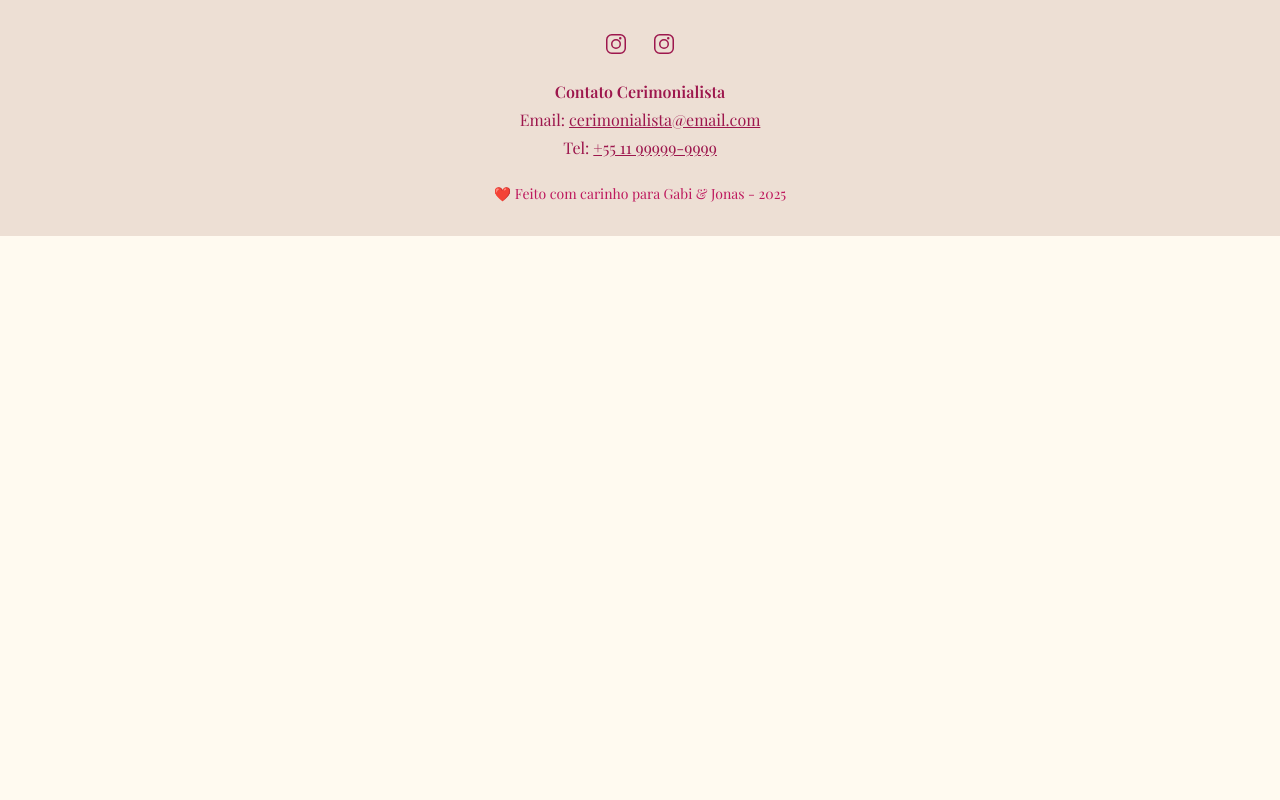
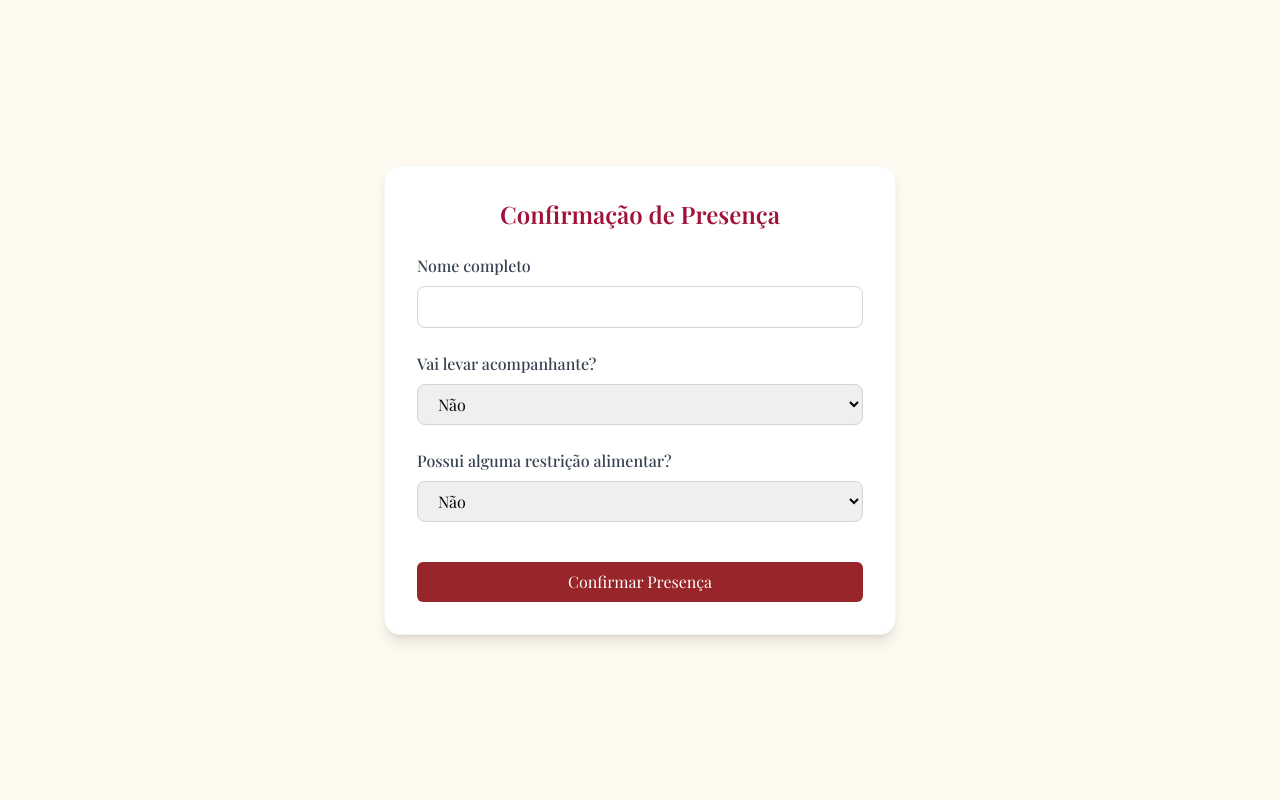
Before and after one commit to cintiacc/wedding-invite, a Vue app: page /invitation in a window 1280 px wide. Shown: the top 800 px of the page. Built offline with nearby package versions, Linux system fonts and the light colour scheme; a web font is replaced by a local one.

Commit message:
add layout convite

```diff
--- /dev/null
+++ b/src/composables/useFormulario.ts
@@ -0,0 +1,34 @@
+// useFormulario.ts
+import { reactive } from 'vue'
+
+export default function useFormulario() {
+  const form = reactive({
+    nome: '',
+    levarAcompanhante: 'nao',
+    acompanhantes: [] as string[],
+    temRestricao: 'nao',
+    restricao: '',
+  })
+
+  function adicionarAcompanhante() {
+    if (form.acompanhantes.length < 2) {
+      form.acompanhantes.push('')
+    }
+  }
+
+  function removerUltimoAcompanhante() {
+    form.acompanhantes.pop()
+  }
+
+  function enviarFormulario() {
+    console.log('Formulário enviado:', { ...form })
+    alert('Formulário enviado com sucesso!')
+  }
+
+  return {
+    form,
+    adicionarAcompanhante,
+    removerUltimoAcompanhante,
+    enviarFormulario,
+  }
+}
--- a/src/router/index.ts
+++ b/src/router/index.ts
@@ -1,9 +1,13 @@
 import { createRouter, createWebHistory } from 'vue-router'
 import type { RouteRecordRaw } from 'vue-router'
 import Home from '../views/Home.vue'
+import Invitation from '../views/Invitation.vue'
+
 
 const routes: RouteRecordRaw[] = [
   { path: '/', name: 'Home', component: Home },
+  { path: '/invitation', name: 'Invitation', component: Invitation },
+
 ]
 
 const router = createRouter({
--- a/src/views/Home.vue
+++ b/src/views/Home.vue
@@ -111,7 +111,7 @@
     <p class="mb-6 text-gray-700">
       Por favor, confirme sua presença até 01/09/2025
     </p>
-    <ButtonComponent as="router-link" :to="'/contato'">
+    <ButtonComponent as="router-link" :to="'/invitation'">
       Confirmar Presença
     </ButtonComponent>
   </div>
--- /dev/null
+++ b/src/views/Invitation.vue
@@ -0,0 +1,85 @@
+<template>
+  <div class="min-h-screen flex items-center justify-center py-10 px-4">
+    <form @submit.prevent="enviarFormulario"
+      class="w-full max-w-lg bg-white rounded-2xl shadow-lg p-8 space-y-6 border border-neutral-100">
+
+      <h2 class="text-2xl font-semibold text-center text-rose-800 mb-2">Confirmação de Presença</h2>
+
+      <!-- Nome completo -->
+      <div>
+        <label for="nome" class="block text-gray-700 font-medium mb-2">Nome completo</label>
+        <input v-model="form.nome" id="nome" type="text"
+          class="w-full border border-gray-300 rounded-lg px-4 py-2 focus:outline-none focus:ring-2 focus:ring-rose-500 transition"
+          required />
+      </div>
+
+      <!-- Vai levar acompanhante? -->
+      <div>
+        <label class="block text-gray-700 font-medium mb-2">Vai levar acompanhante?</label>
+        <select v-model="form.levarAcompanhante"
+          class="w-full border border-gray-300 rounded-lg px-4 py-2 focus:outline-none focus:ring-2 focus:ring-rose-500 transition">
+          <option value="nao">Não</option>
+          <option value="sim">Sim</option>
+        </select>
+      </div>
+
+      <!-- Nome dos acompanhantes -->
+      <div v-if="form.levarAcompanhante === 'sim'">
+        <div v-for="(nome, index) in form.acompanhantes" :key="index" class="mb-4">
+          <label :for="`acompanhante-${index}`" class="block text-gray-700 font-medium mb-2">
+            Nome do acompanhante {{ index + 1 }}
+          </label>
+          <input :id="`acompanhante-${index}`" v-model="form.acompanhantes[index]" type="text"
+            class="w-full border border-gray-300 rounded-lg px-4 py-2 focus:outline-none focus:ring-2 focus:ring-rose-500 transition" />
+        </div>
+        <div class="flex gap-4 text-sm">
+          <button type="button" @click="adicionarAcompanhante" :disabled="form.acompanhantes.length >= 2"
+            class="text-rose-600 hover:underline disabled:opacity-50">
+            + Adicionar acompanhante
+          </button>
+          <button v-if="form.acompanhantes.length > 0" type="button" @click="removerUltimoAcompanhante"
+            class="text-gray-500 hover:underline">
+            Remover último
+          </button>
+        </div>
+      </div>
+
+      <!-- Tem restrição alimentar? -->
+      <div>
+        <label class="block text-gray-700 font-medium mb-2">Possui alguma restrição alimentar?</label>
+        <select v-model="form.temRestricao"
+          class="w-full border border-gray-300 rounded-lg px-4 py-2 focus:outline-none focus:ring-2 focus:ring-rose-500 transition">
+          <option value="nao">Não</option>
+          <option value="sim">Sim</option>
+        </select>
+      </div>
+
+      <!-- Qual a restrição -->
+      <div v-if="form.temRestricao === 'sim'">
+        <label for="restricao" class="block text-gray-700 font-medium mb-2">Especifique a restrição</label>
+        <input v-model="form.restricao" id="restricao" type="text"
+          class="w-full border border-gray-300 rounded-lg px-4 py-2 focus:outline-none focus:ring-2 focus:ring-rose-500 transition"
+          required />
+      </div>
+
+      <!-- Botão -->
+      <div class="pt-4">
+        <ButtonComponent type="submit" class="w-full">
+          Confirmar Presença
+        </ButtonComponent>
+      </div>
+    </form>
+  </div>
+</template>
+
+<script setup lang="ts">
+import useFormulario from '../composables/useFormulario'
+import ButtonComponent from '../components/ButtonComponent.vue'
+
+const {
+  form,
+  adicionarAcompanhante,
+  removerUltimoAcompanhante,
+  enviarFormulario,
+} = useFormulario()
+</script>
```
